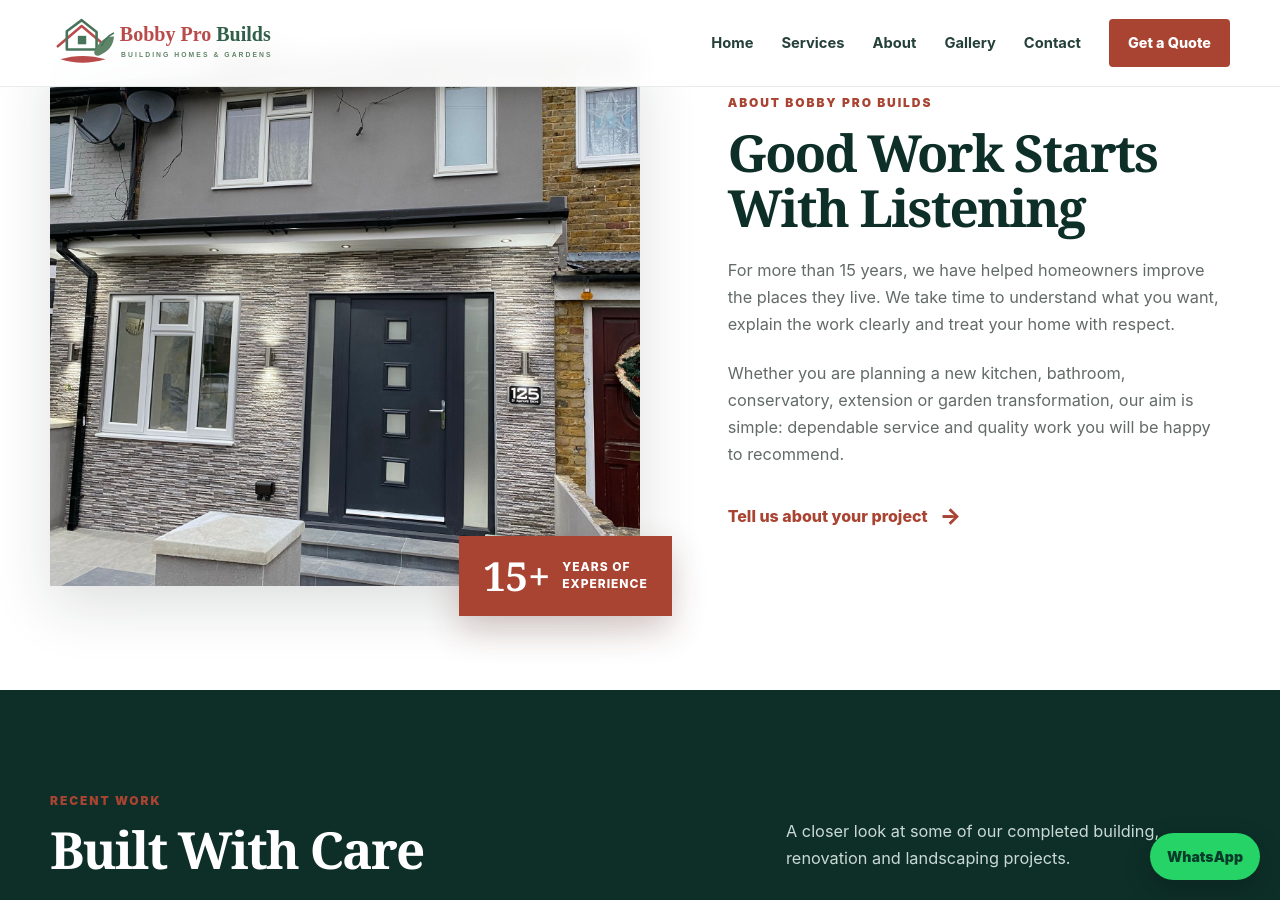
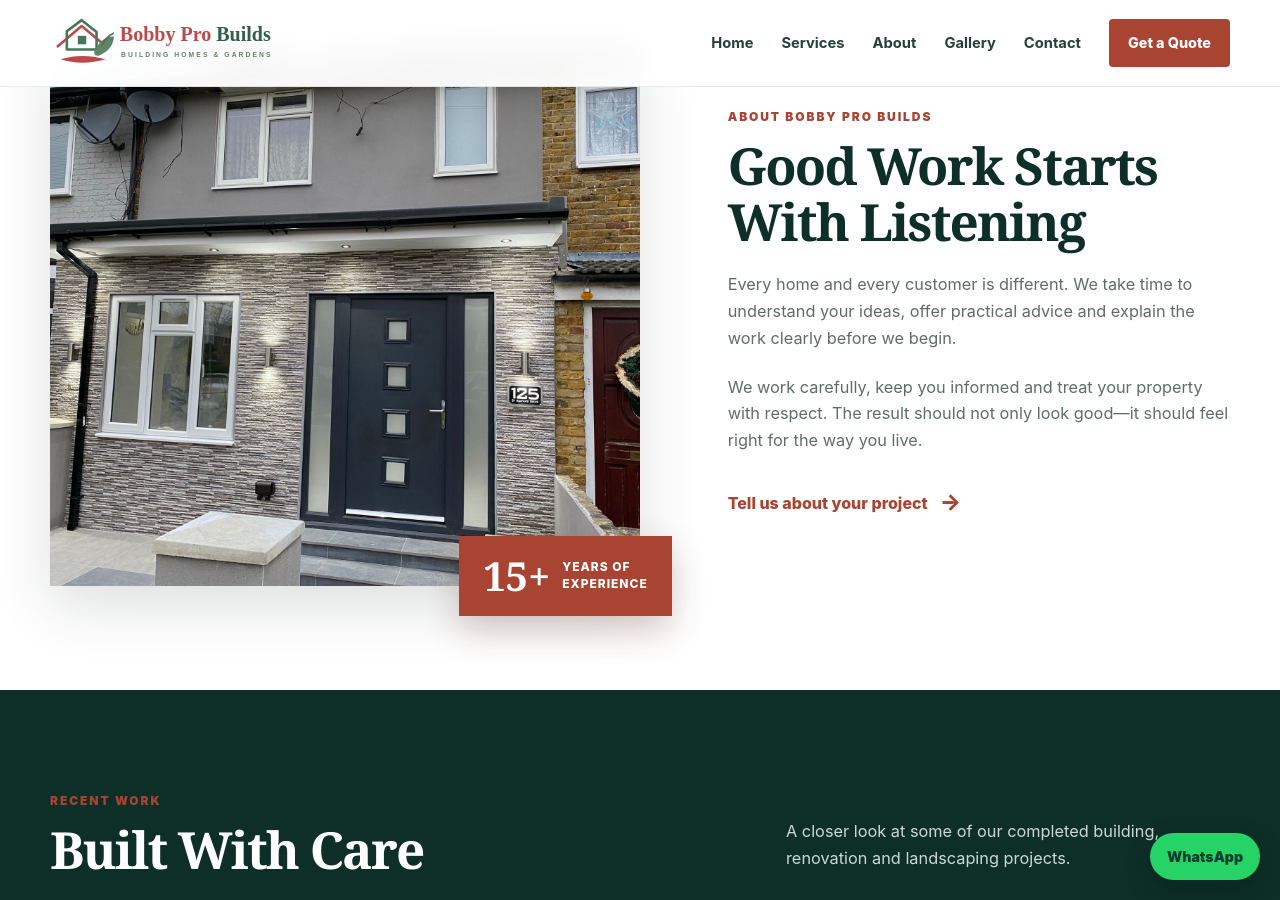
Before and after one commit to arsalanbobby/Bobby-Pro-Builds, a Jekyll site: the page built from index.md, in a window 1280 px wide and 900 px high, scrolled down 1799 px. Built offline with Jekyll 4.4.1, drawn with Linux system fonts in a browser that asks for light colours; some of the changed text lies outside the part shown.

Commit message:
Remove repeated homepage copy

```diff
--- a/index.md
+++ b/index.md
@@ -10,7 +10,7 @@ description: Bobby Pro Builds provides professional building, renovation and pro
     <div class="hero-copy">
       <p class="eyebrow eyebrow-light">Building • Renovation • Landscaping</p>
       <h1>Building a Better Home<br><span>As You Dream Of</span></h1>
-      <p class="hero-intro">Quality building and home improvements backed by more than 15 years of hands-on experience. Honest advice, careful workmanship and clear communication from start to finish.</p>
+      <p class="hero-intro">From thoughtful renovations to complete home improvements, we help turn your ideas into a home that works better for you.</p>
       <div class="hero-actions"><a class="btn btn-brick" href="#contact">Get a Free Quote</a><a class="btn btn-ghost" href="tel:+447344304402">Call 07344 304402</a></div>
     </div>
   </div>
@@ -40,7 +40,7 @@ description: Bobby Pro Builds provides professional building, renovation and pro
 <section id="about" class="section about-section">
   <div class="container about-grid">
     <div class="about-image"><img src="{{ '/assets/images/07ffef1b-db2a-42eb-b80b-a46892b07543.jpg' | relative_url }}" alt="Completed exterior home renovation by Bobby Pro Builds"><div class="experience-mark"><strong>15+</strong><span>Years of<br>experience</span></div></div>
-    <div class="about-copy"><p class="eyebrow">About Bobby Pro Builds</p><h2>Good Work Starts With Listening</h2><p>For more than 15 years, we have helped homeowners improve the places they live. We take time to understand what you want, explain the work clearly and treat your home with respect.</p><p>Whether you are planning a new kitchen, bathroom, conservatory, extension or garden transformation, our aim is simple: dependable service and quality work you will be happy to recommend.</p><a class="text-link" href="#contact">Tell us about your project <span>→</span></a></div>
+    <div class="about-copy"><p class="eyebrow">About Bobby Pro Builds</p><h2>Good Work Starts With Listening</h2><p>Every home and every customer is different. We take time to understand your ideas, offer practical advice and explain the work clearly before we begin.</p><p>We work carefully, keep you informed and treat your property with respect. The result should not only look good—it should feel right for the way you live.</p><a class="text-link" href="#contact">Tell us about your project <span>→</span></a></div>
   </div>
 </section>
 
```
